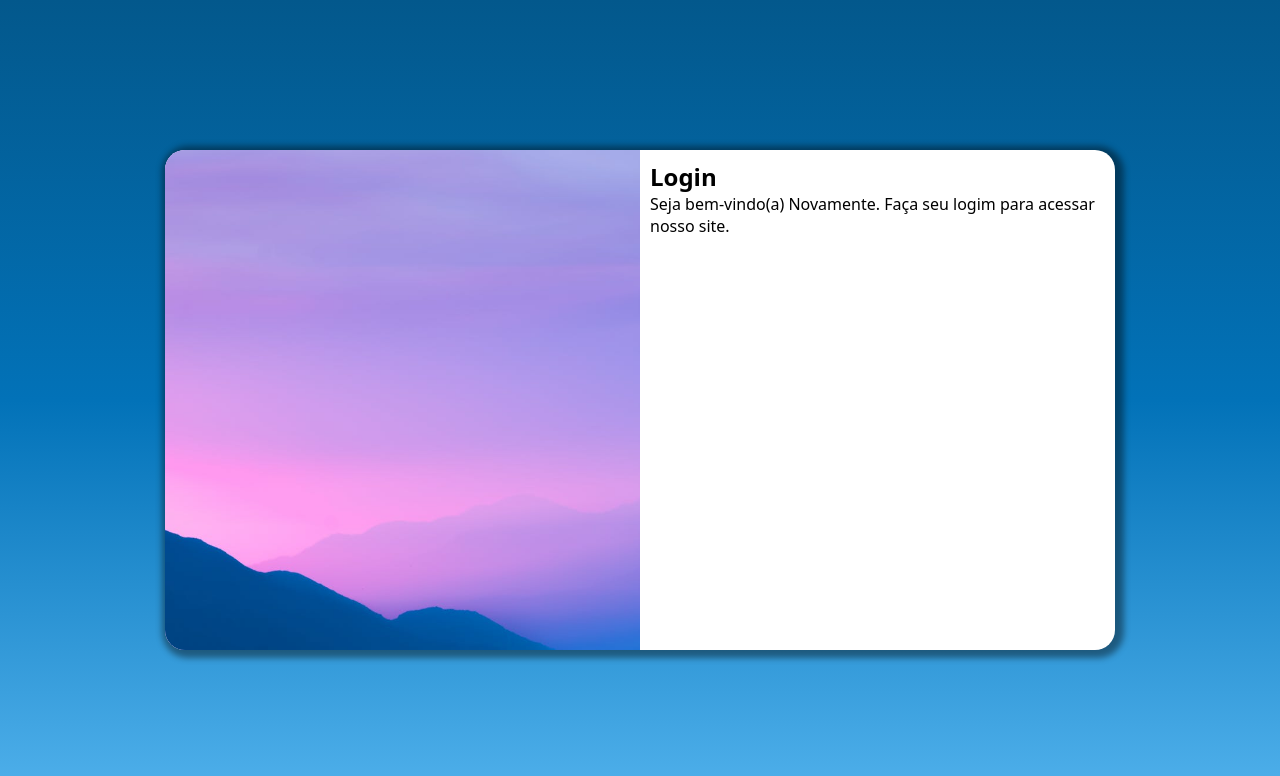
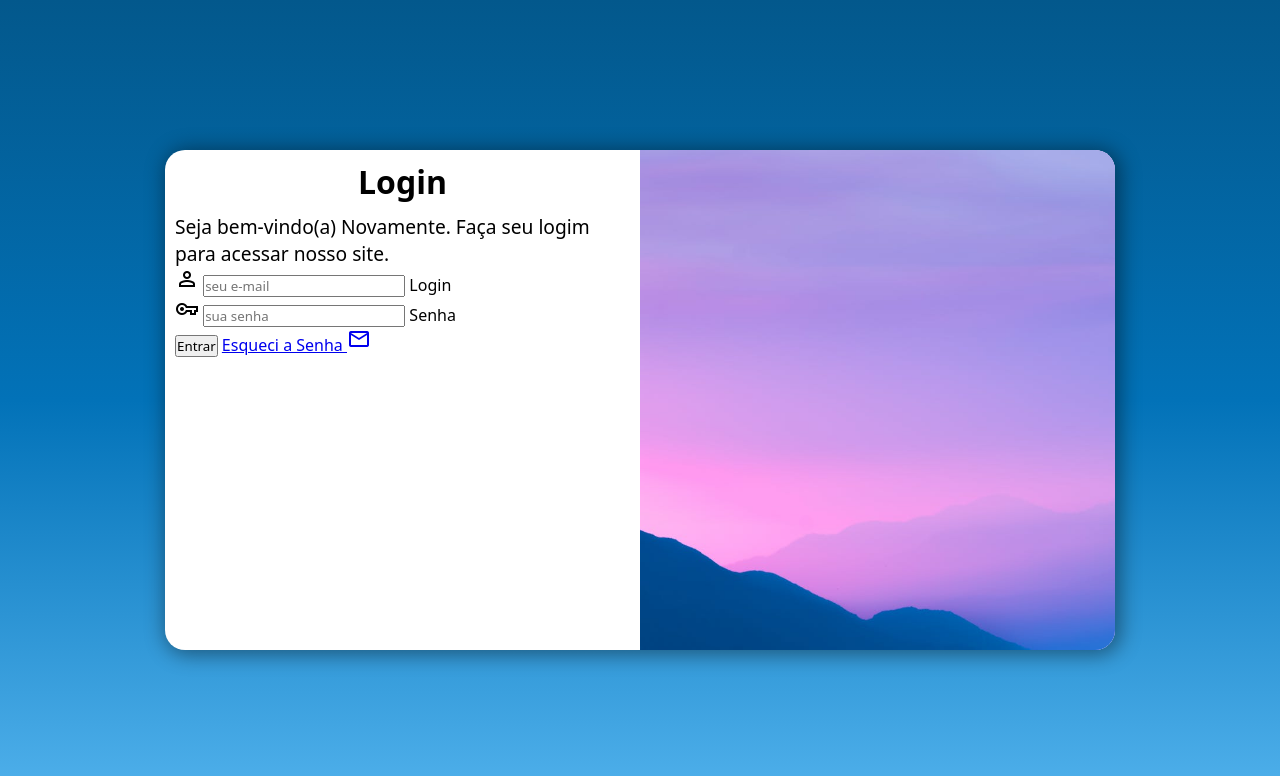
Before and after one commit to guhenrih/projeto-login, a plain HTML site: page index.html in a window 1280 px wide. Drawn offline with nearby package versions, Linux system fonts and the light colour scheme.

Commit message:
add formulario

```diff
--- a/estilos/media-query.css
+++ b/estilos/media-query.css
@@ -31,13 +31,21 @@
     }
 
     section#login > div#imagem {
-        float: left;
+        float: right;
         width: 50%;
         height: 100%;
     }
 
     section#login > div#formulario {
-        float: right;
+        float: left;
         width: 50%;
     }
+
+    div#formulario > h1 {
+        font-size: 2em;
+    }
+
+    div#formulario > p {
+        font-size: 1.2em;
+    }
 }
--- a/estilos/style.css
+++ b/estilos/style.css
@@ -33,7 +33,7 @@ section#login {
     height: 500px;
     border-radius: 20px;
     overflow: hidden;
-    box-shadow: 3px 2px 6px 6px rgba(0, 0, 0, 0.411);
+    box-shadow: 3px 2px 20px 3px rgba(0, 0, 0, 0.411);
 
     position: absolute;
     top: 50%;
@@ -57,3 +57,12 @@ section#login div#formulario {
     padding: 10px;
 
 }
+
+div#formulario > h1 {
+    text-align: center;
+    margin-bottom: 10px;
+}
+
+div#formulario > p {
+    font-size: 0.8em;
+}
--- a/index.html
+++ b/index.html
@@ -4,6 +4,7 @@
     <meta charset="UTF-8">
     <meta name="viewport" content="width=device-width, initial-scale=1.0">
     <title>Login</title>
+    <link href="https://fonts.googleapis.com/css2?family=Material+Symbols+Outlined" rel="stylesheet" />
     <link rel="stylesheet" href="estilos/style.css">
     <link rel="stylesheet" href="estilos/media-query.css">
 </head>
@@ -16,8 +17,19 @@
             <div id="formulario">
                 <h1>Login</h1>
                 <p>Seja bem-vindo(a) Novamente. Faça seu logim para acessar nosso site.</p>
-                <form action="login.php" method="post">
-
+                <form action="login.php" method="post" autocomplete="on">
+                    <div class="campo">
+                        <span class="material-symbols-outlined">person</span>
+                        <input type="email" name="login" id="ilogin" placeholder="seu e-mail" autocomplete="email" required maxlength="30">
+                        <label for="ilogin">Login</label>
+                    </div>
+                    <div class="campo">
+                        <span class="material-symbols-outlined">vpn_key</span>
+                        <input type="password" name="Senha" id="isenha" placeholder="sua senha" autocomplete="current-password" required minlength="8" maxlength="20">
+                        <label for="isenha">Senha</label>
+                    </div>
+                    <input type="submit" value="Entrar">
+                    <a href="esqueci.html">Esqueci a Senha <span class="material-symbols-outlined">mail</span></a>
                 </form>
             </div>
         </section>
```
